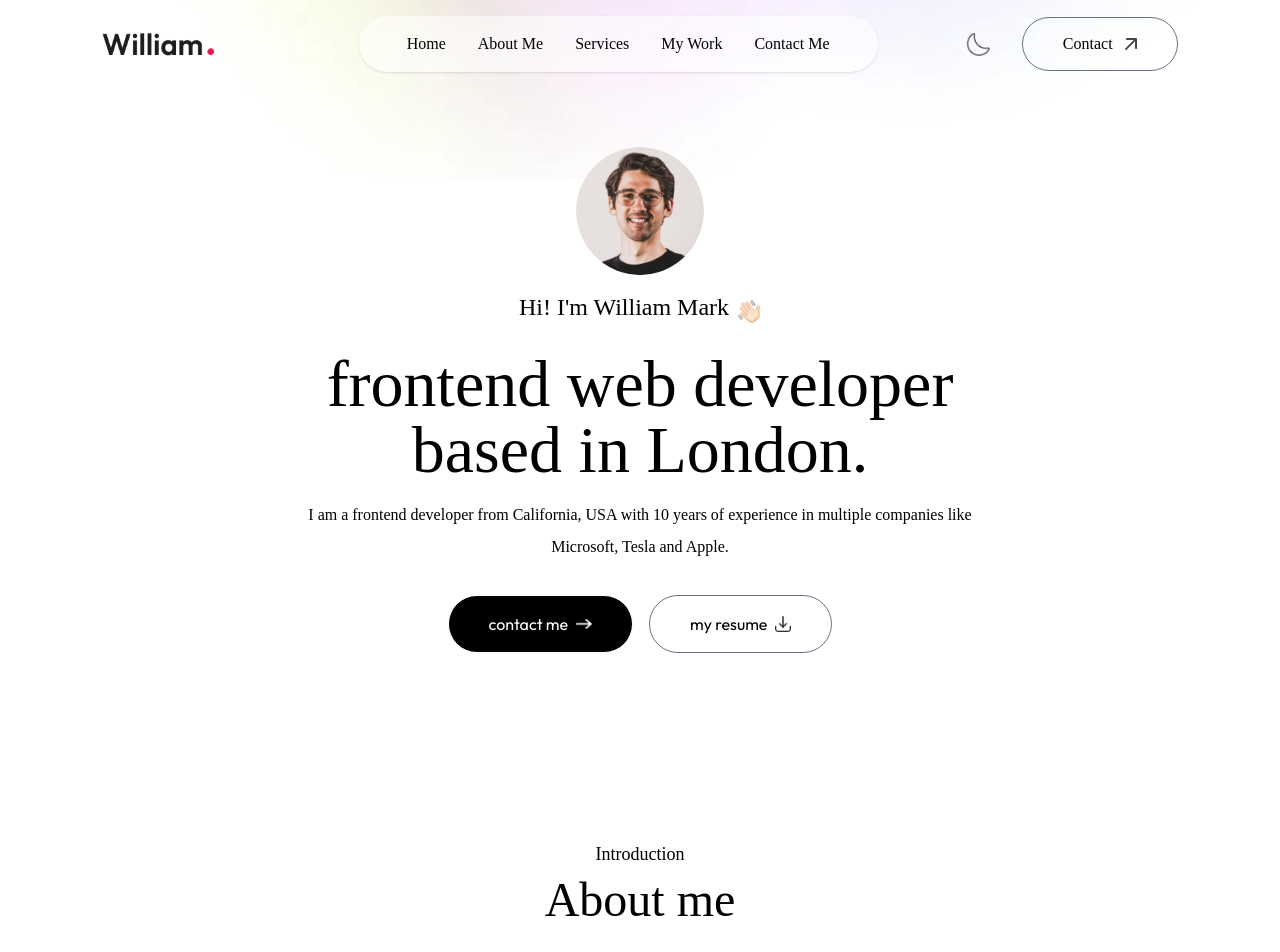
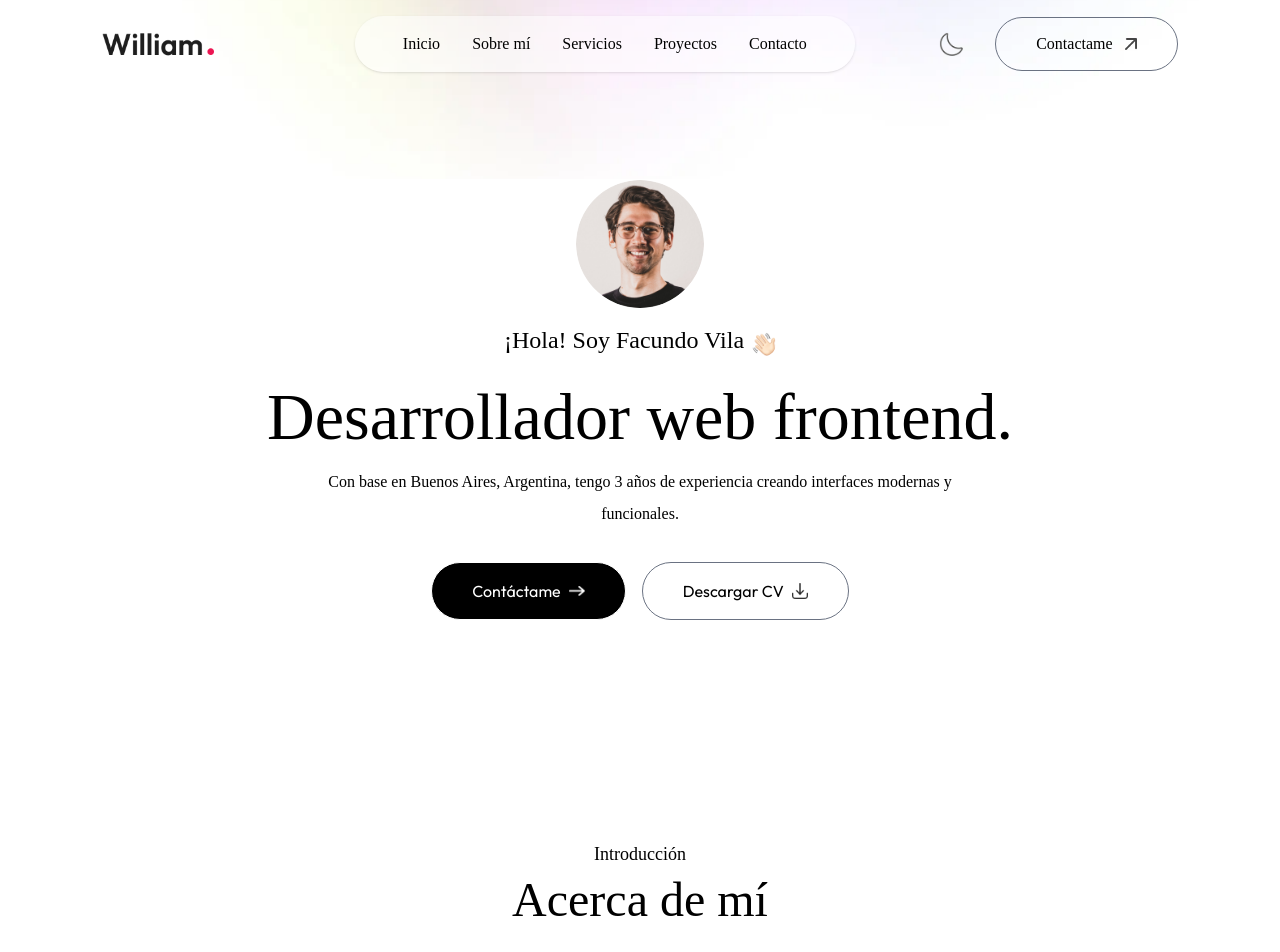
Before and after one commit to Goldfinch95/portafolio, a Next.js app: page / in a window 1280 px wide. Shown: the top 952 px of the page. Built offline with nearby package versions, Linux system fonts and the light colour scheme; a web font is replaced by a local one.

Commit message:
se modificaron algunas secciones en español, los botones de contacto son funcionales

```diff
--- a/app/components/About.jsx
+++ b/app/components/About.jsx
@@ -19,7 +19,7 @@ const About = ({ isDarkMode }) => {
         transition={{ duration: 0.5, delay: 0.3 }}
         className="text-center mb-2 text-lg font-Ovo"
       >
-        Introduction
+        Introducción
       </motion.h4>
       <motion.h2
         initial={{ opacity: 0, y: -20 }}
@@ -27,7 +27,7 @@ const About = ({ isDarkMode }) => {
         transition={{ duration: 0.5, delay: 0.5 }}
         className="text-center text-5xl font-Ovo"
       >
-        About me
+        Acerca de mí
       </motion.h2>
       <motion.div
         initial={{ opacity: 0 }}
@@ -50,7 +50,7 @@ const About = ({ isDarkMode }) => {
             transition={{ delay: 1.3, duration: 0.5 }}
             className="my-6 text-gray-700 font-Ovo dark:text-white/80"
           >
-            Tools I use
+            Herramientas que utilizo
           </motion.h4>
           <Tools />
         </motion.div>
--- a/app/components/AboutInfo.jsx
+++ b/app/components/AboutInfo.jsx
@@ -4,10 +4,7 @@ const AboutInfo = () => {
     return (
         <>
             <p className="mb-10 max-w-2xl font-Ovo">
-            I am an experienced Frontend Developer with over a decade of
-            professional expertise in the field. Throughout my career, I have
-            had the privilege of collaborating with prestigious organizations,
-            contribuiting to their success and growth.
+            Soy un desarrollador frontend con 3 años de experiencia, siempre en constante aprendizaje. A lo largo de mi carrera, he trabajado en proyectos desafiantes que me han permitido crecer y mejorar mis habilidades.
           </p>
         </>
     );
--- a/app/components/Buttons.jsx
+++ b/app/components/Buttons.jsx
@@ -9,13 +9,14 @@ const Buttons = () => {
         initial={{ y: 30, opacity: 0 }}
         whileInView={{ y: 0, opacity: 1 }}
         transition={{ duration: 0.6, delay: 1 }}
-        href="#contact"
+         href="mailto:facu_vila@hotmail.com"
         className="px-10 py-3 border border-white rounded-full bg-black text-white flex items-center gap-2 font-Outfit dark:bg-transparent"
+        aria-label="Ir a la sección de contacto"
       >
-        contact me
+        Contáctame
         <Image
           src={assets.right_arrow_white}
-          alt="go to contact me"
+          alt="Flecha indicando contacto"
           className="w-4"
         />
       </motion.a>
@@ -26,11 +27,12 @@ const Buttons = () => {
         href="/sample-resume.pdf"
         download
         className="px-10 py-3 border rounded-full border-gray-500 flex items-center gap-2 font-Outfit bg-white dark:text-black"
+        aria-label="Descargar currículum en PDF"
       >
-        my resume
+        Descargar CV
         <Image
           src={assets.download_icon}
-          alt="go to contact me"
+          alt="Ícono de descarga"
           className="w-4"
         />
       </motion.a>
--- a/app/components/Contact.jsx
+++ b/app/components/Contact.jsx
@@ -4,15 +4,15 @@ import { assets } from "../../assets/assets";
 const Contact = ({ isDarkMode }) => {
   return (
     <a
-      href="#contact"
+      href="mailto:facu_vila@hotmail.com"
       className="hidden lg:flex items-center gap-3 px-10 py-2.5 border border-gray-500 rounded-full ml-4 font-Ovo dark:border-white/50"
     >
-      Contact{" "}
+      Contactame{" "}
       <Image
         src={isDarkMode ? assets.arrow_icon_dark : assets.arrow_icon}
-        alt="contact me"
+        alt="Ir a la sección de contacto"
         className="w-3"
-        aria-label="Contact me"
+        aria-label="Ir a la sección de contacto"
       />
     </a>
   );
--- a/app/components/Intro.jsx
+++ b/app/components/Intro.jsx
@@ -11,10 +11,10 @@ const Intro = () => {
   transition={{ duration: 0.6, delay: 0.3 }}
   className="flex items-end gap-2 text-xl md:text-2xl mb-3 font-Ovo"
 >
-        Hi! I'm William Mark{" "}
+  ¡Hola! Soy Facundo Vila{" "}
   <Image
     src={assets.hand_icon}
-          alt="greet"
+    alt="saludo"
     className="rounded-full w-6"
   />
 </motion.h3>
@@ -24,7 +24,7 @@ const Intro = () => {
   transition={{ duration: 0.8, delay: 0.5 }}
   className="text-3xl sm:text-6xl lg:text-[66px] font-Ovo"
 >
-        frontend web developer based in London.
+  Desarrollador web frontend.
 </motion.h1>
 <motion.p
   initial={{ opacity: 0 }}
@@ -32,9 +32,9 @@ const Intro = () => {
   transition={{ duration: 0.6, delay: 0.7 }}
   className="max-w-2xl mx-auto font-Ovo"
 >
-        I am a frontend developer from California, USA with 10 years of
-        experience in multiple companies like Microsoft, Tesla and Apple.
+  Con base en Buenos Aires, Argentina, tengo 3 años de experiencia creando interfaces modernas y funcionales.
 </motion.p>
+
     </>
   );
 };
--- a/app/components/Mainlist.jsx
+++ b/app/components/Mainlist.jsx
@@ -5,48 +5,32 @@ const Mainlist = ({ isScroll }) => {
         className={`hidden md:flex items-center gap-6 lg:gap-8 rounded-full px-12 py-3 ${
           isScroll
             ? ""
-            : "bg-white/50 shadow-sm dark:border dark:border-white/50 dark:bg-transparent "
+            : "bg-white/50 shadow-sm dark:border dark:border-white/50 dark:bg-transparent"
         }`}
       >
         <li>
-          <a className="font-Ovo" href="#top" aria-label="Go to Home section">
-            Home
+          <a className="font-Ovo" href="#top" aria-label="Ir a la sección de Inicio">
+            Inicio
           </a>
         </li>
         <li>
-          <a
-            className="font-Ovo"
-            href="#about"
-            aria-label="Go to About Me section"
-          >
-            About Me
+          <a className="font-Ovo" href="#about" aria-label="Ir a la sección Sobre mí">
+            Sobre mí
           </a>
         </li>
         <li>
-          <a
-            className="font-Ovo"
-            href="#services"
-            aria-label="Go to Services section"
-          >
-            Services
+          <a className="font-Ovo" href="#services" aria-label="Ir a la sección de Servicios">
+            Servicios
           </a>
         </li>
         <li>
-          <a
-            className="font-Ovo"
-            href="#work"
-            aria-label="Go to My Work section"
-          >
-            My Work
+          <a className="font-Ovo" href="#work" aria-label="Ir a la sección de Proyectos">
+            Proyectos
           </a>
         </li>
         <li>
-          <a
-            className="font-Ovo"
-            href="#contact"
-            aria-label="Go to Contact Me section"
-          >
-            Contact Me
+          <a className="font-Ovo" href="#contact" aria-label="Ir a la sección de Contacto">
+            Contacto
           </a>
         </li>
       </ul>
--- a/app/globals.css
+++ b/app/globals.css
@@ -4,8 +4,8 @@
 
 @theme{
   --color-lightHover: #fcf4ff;
-  --color-darkHover: #2a004a;
-  --color-darkTheme: #11001f;
+  --color-darkHover: #004080;
+  --color-darkTheme: #001429;
   --font-Outfit: "Outfit", "sans-serif";
   --font-Ovo: "Ovo", "sans-serif";
   --shadow-black: 4px 4px 0 #000;
--- a/assets/assets.js
+++ b/assets/assets.js
@@ -107,7 +107,7 @@ export const serviceData = [
 ]
 
 export const infoList = [
-    { icon: assets.code_icon, iconDark: assets.code_icon_dark, title: 'Languages', description: 'HTML, CSS, JavaScript React Js, Next Js' },
+    { icon: assets.code_icon, iconDark: assets.code_icon_dark, title: 'Lenguajes', description: 'HTML, CSS, JavaScript, TypeScript' },
     { icon: assets.edu_icon, iconDark: assets.edu_icon_dark, title: 'Education', description: 'B.Tech in Computer Science' },
     { icon: assets.project_icon, iconDark: assets.project_icon_dark, title: 'Projects', description: 'Built more than 5 projects' }
 ];
```
Lines whose indentation alone changed are shown as unchanged.
